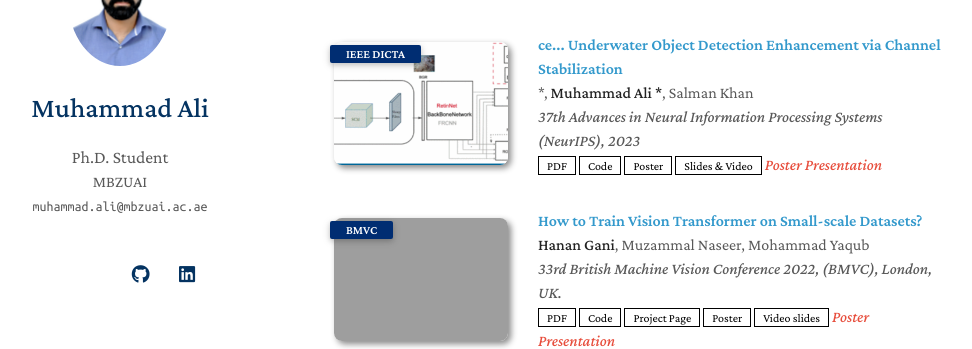
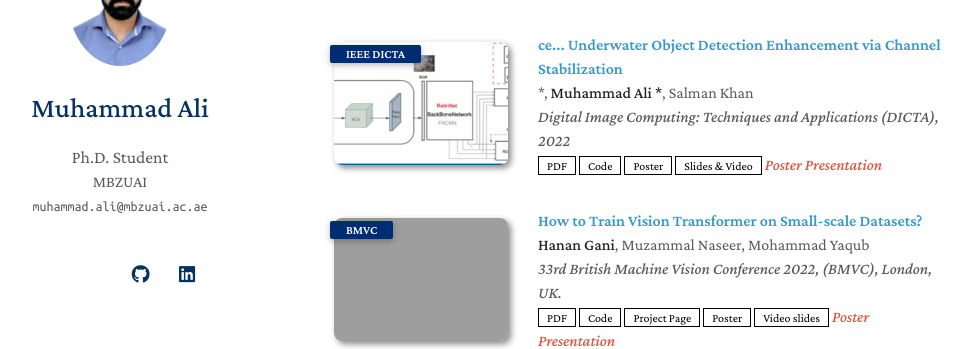
Before and after one commit to aliman80/aliman80.github.io, a Jekyll site: the page built from index.md, in a window 1280 px wide and 900 px high, scrolled down 1174 px. Shown: the part 152-501 px from the top of the window, without its empty margins (156-1128 px from the left). Built offline with Jekyll 4.4.1, drawn with Linux system fonts in a browser that asks for light colours; a style sheet for code colours, icons or effects is not loaded; our own code applies the rules of GitHub Pages for plain Markdown files.

Commit message:
Update publications.md

```diff
--- a/_includes/publications.md
+++ b/_includes/publications.md
@@ -109,7 +109,7 @@
     <div class="title"><a href="https://ieeexplore.ieee.org/document/10034594">ce...
 Underwater Object Detection Enhancement via Channel Stabilization</a></div>
     <div class="author"> *, <strong>Muhammad Ali *</strong>, Salman Khan</div>
-    <div class="periodical"><em>37th Advances in Neural Information Processing Systems (NeurIPS), 2023</em></div>
+    <div class="periodical"><em>Digital Image Computing: Techniques and Applications (DICTA), 2022</em></div>
     <div class="links">
       <a href="https://ieeexplore.ieee.org/document/10034594" class="btn btn-sm z-depth-0" role="button" target="_blank" style="font-size:12px;">PDF</a>
       <a href="https://github.com/aliman80" class="btn btn-sm z-depth-0" role="button" target="_blank" style="font-size:12px;">Code</a>
```
